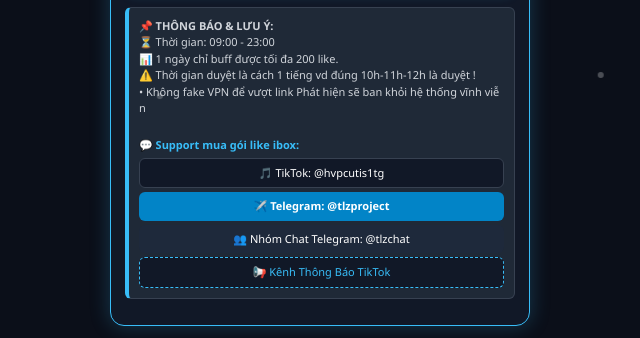
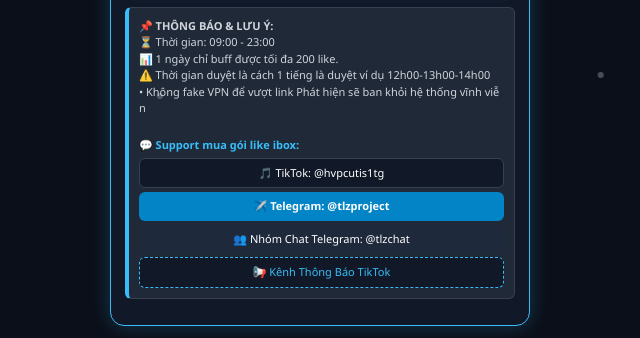
Before and after one commit to trunglam13092026-web/Autolikeff, a plain HTML site: page index.html in a window 1280 px wide. Shown: the part 530-868 px from the top of the page, 320-960 px from the left. Drawn offline with Linux system fonts and the light colour scheme.

Commit message:
Update index.html

```diff
--- a/index.html
+++ b/index.html
@@ -196,7 +196,7 @@
       <b>📌 THÔNG BÁO & LƯU Ý:</b><br>
       ⏳ Thời gian: 09:00 - 23:00<br>
       📊 1 ngày chỉ buff được tối đa 200 like.<br>
-      ⚠️ Thời gian duyệt là cách 1 tiếng vd đúng 10h-11h-12h là duyệt !<br>
+      ⚠️ Thời gian duyệt là cách 1 tiếng là duyệt ví dụ 12h00-13h00-14h00<br>
       • Không fake VPN để vượt link Phát hiện sẽ ban khỏi hệ thống vĩnh viễn<br><br>
 
       <div style="margin-top: 4px; font-weight: bold; margin-bottom: 4px; color: #38bdf8;">💬 Support mua gói like ibox:</div>
```
